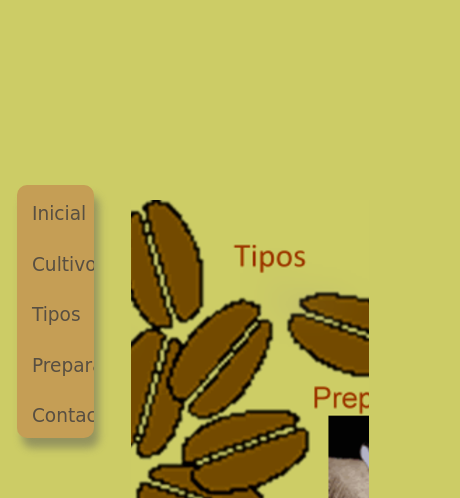
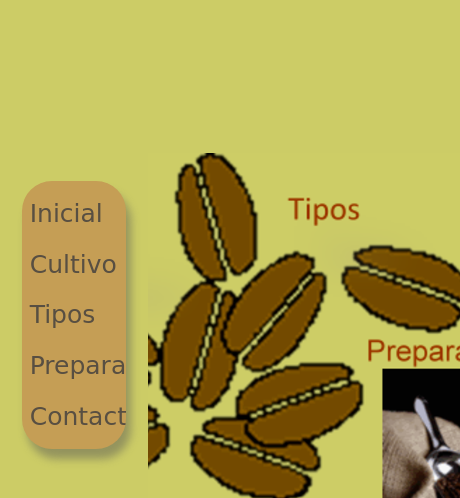
Before and after one commit to VASHvic/SX_PRX, a plain HTML site: page S05_S06_PR1_VictorGuillem/index.html in a window 390 px wide. Shown: the part 58-556 px from the top of the page, 460 px wide, since content can reach past the window. Drawn offline with Linux system fonts and the light colour scheme; a web font is replaced by a local one.

Commit message:
viernes23

```diff
--- a/S05_S06_PR1_VictorGuillem/styles.css
+++ b/S05_S06_PR1_VictorGuillem/styles.css
@@ -62,28 +62,18 @@ aside {
   border-radius: 30px;
   box-shadow: 5px 10px 8px #94945e;
   font-family: "Annie Use Your Telescope", cursive;
-  width: 60%;
-  padding: 2%;
+  width: 65%;
+  padding: 5%;
+  padding-right: 0;
+  font-size: 25px;
 }
-#menu li {
-  word-wrap: normal;
-}
+
 #menu li a {
   text-decoration: none;
-  margin-left: 20%;
   color: rgb(88, 79, 66);
-  font-size: 2.2vmax;
 }
 iframe {
   border: none;
-  height: 85%;
-  width: 85%;
+  height: 75vh;
+  width: 80vw;
 }
-@media (max-width: 1050px) {
-  #menu {
-    width: 70%;
-    border-radius: 10px;
-    padding: 0%;
-    font-size: 3.5vmax;
-  }
-}
```
